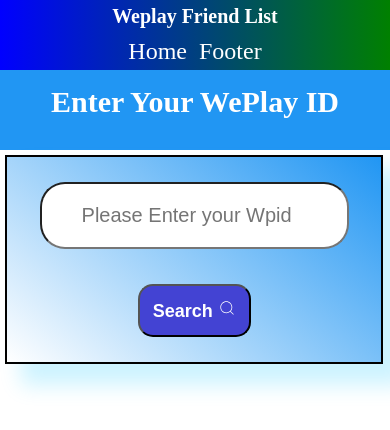
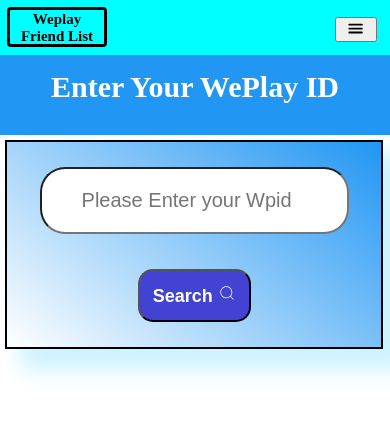
Before and after one commit to Rajdip9999/New_react_project, a React (Vite) app: page / in a window 390 px wide. Shown: the top 430 px of the page. Built offline with nearby package versions, Linux system fonts and the light colour scheme.

Commit message:
fix nav mob view

```diff
--- a/component/nav.css
+++ b/component/nav.css
@@ -1,52 +1,85 @@
 *{
-    margin:0;
-    padding:0;
+    margin:0px;
+    padding: 0px;
 }
+
+@media only screen and (max-width:530px) {
 
 .navbar{
     display: flex;
-    background:linear-gradient(to right,blue,green);
-    height: 50px;
-    align-items: center;
-    justify-content: space-around;
+    justify-content: space-between;
+    background-color: aqua;
+    height: 55px;
     position: sticky;
-    top:0;
-    z-index: 2;
+    top: 0;
+    z-index: 20;
+
+
 }
 
-.navbar ul{
-    display: flex;
-    gap:40px;
+.logo{
+    border:3px solid black;
+    color:black;
+    padding:1px 4px;
+    height: 40px;
+    text-align: center;
+    margin:7px;
+    width:100px;
+    font-size: 15px;
+    border-radius: 4px;
+    font-weight: bold;
+
 }
 
-.navbar ul li{
+
+.menuBtn{
+    width: 42px;
+    height: 25px;
+    margin-right: 13px;
+    margin-top: 17px;
+    font-size: larger;
+    text-align: center;
+}
+
+.ulList{
+    background: antiquewhite;
+    display: flex;
+    flex-direction: column;
+    position: absolute;
+    top: 47px;
+    right: 4px;
+    gap: 36px;
+    width: 81px;
+    align-items: center;
+    height:100px;
+    overflow: hidden;
+    z-index: 3;
+    animation: raaz 0.4s ease-in-out both;
+
+}
+
+@keyframes raaz {
+    from{
+        opacity: 0;
+        transform: translate(1px);
+    }
+
+    to{
+        opacity: 1;
+        transform: translateY(3px);
+    }
+}
+
+.ulList li{
     list-style: none;
 }
 
-.navbar ul li a{
-    text-decoration:none;
-    color:white;
-    font-size: 1.5rem;
+.ulList li a{
+    text-decoration: none;
 }
 
-
-.logo{
-    font-weight:bold;
-    color:white;
-    font-size: 20px;
+.col{
+    height: 0px;
 }
 
-
-
-
-@media only screen and (max-width:532px){
-    .navbar{
-        flex-direction: column;
-            width: 100vw;
-height: 70px;
-    }
-
-    .navbar ul{
-        gap: 12px;
-    }
 }
--- a/component/nav.jsx
+++ b/component/nav.jsx
@@ -1,22 +1,33 @@
 import React from 'react'
-import { useState } from 'react'
+import { useState, useEffect } from 'react'
 import '../component/nav.css'
+import { IoMenu } from "react-icons/io5";
 
 
-const App =({logoText})=>{
-    const[name,setName]=useState(0)
 
-    return(
+const App = ({ logoText }) => {
+    const [name, setName] = useState(0)
+    const [open, setOpen] = useState(false)
+
+    // useEffect(()=>{
+    const raaz = () => {
+      setOpen(!open)
+
+    }
+    // },[])
+
+    return (
         <>
             <div className='navbar'>
                 <div className='logo'>
                     <span>{logoText}</span>
-
                 </div>
-            <ul>
+                <button className='menuBtn' onClick={raaz}><IoMenu/></button>
+                { open &&
+                    <ul className='ulList'>
                     <li><a href='/'>Home</a></li>
                     <li><a href='/contact'>Footer</a></li>
-            </ul>
+                </ul>}
             </div>
 
         </>
--- a/src/App.jsx
+++ b/src/App.jsx
@@ -3,9 +3,7 @@
 import Footer from '../component/footer'
 import '../component/raaz.css'
 import Navbar from '../component/nav'
-
 const App = () => {
-
     const [wpid, setWpid] = useState("")
     const [userdata, setUserdata] = useState()
     const [typingText, setTypingText] = useState("")
@@ -112,8 +110,9 @@
 
 
     return (
+        <>
 
-        <>
+
         <Navbar logoText='Weplay Friend List'/>
 
             <div className='maindiv'>
```
Lines whose indentation alone changed are shown as unchanged.
